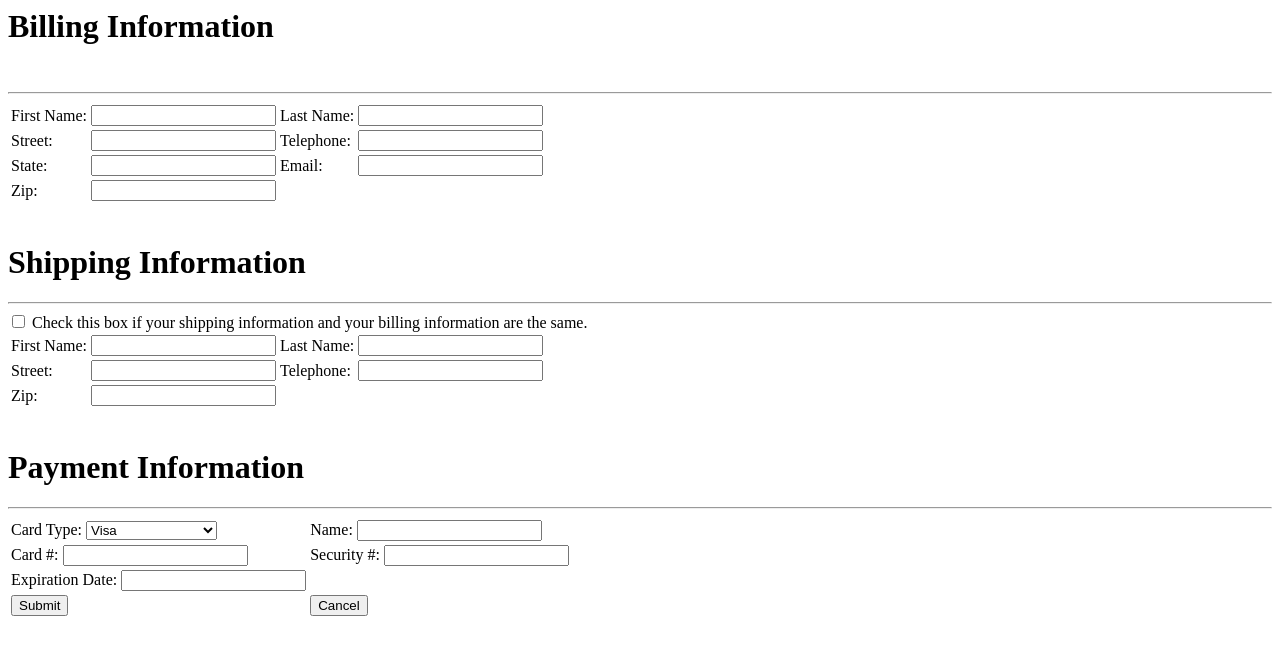
After one commit to ashleypackard/rawr-website, a PHP site: page /checkout.php in a window 1280 px wide. The commit adds this page. Shown: the top 655 px of the page. Run offline with PHP 8.4, Linux system fonts and the light colour scheme.

Commit message:
stuff for James

```diff
--- /dev/null
+++ b/views/checkout.php
@@ -0,0 +1,75 @@
+<div class="col-md-12">
+	<h1>Billing Information</h1><br/><hr>
+	<!--list items in basket-->
+
+	<table id="billing">
+		<tr>
+			<td>First Name: </td>
+			<td><input type="text" id="bill_fname"></input></td>
+			<td>Last Name: </td>
+			<td><input type="text" id="bill_lname"></input></td>
+		</tr>
+		<tr>
+			<td>Street: </td>
+			<td><input type="text" id="bill_street"></input></td>
+			<td>Telephone: </td>
+			<td><input type="text" id="bill_phone"></input></td>
+		</tr>
+		<tr>
+			<td>State: </td>
+			<td><input type="text" id="bill_state"></input></td>
+			<td>Email: </td>
+			<td><input type="text" id="bill_email"></input></td>
+		</tr>
+		<tr>
+			<td>Zip: </td>
+			<td><input type="text" id="zip"></input></td>
+		</tr>
+	</table><br/>
+	<h1>Shipping Information</h1><hr>
+	<input type="checkbox" name="shipping" id="ship_and_bill" onClick="hideshipping()"></input> Check this box if your shipping information and your billing information are the same.<br/>
+
+	<table id="Shipping">
+		<tr>
+			<td>First Name: </td>
+			<td><input type="text" id="ship_fname"></input></td>
+			<td>Last Name: </td>
+			<td><input type="text" id="ship_lname"></input></td>
+		</tr>
+		<tr>
+			<td>Street: </td>
+			<td><input type="text" id="ship_street"></input></td>
+			<td>Telephone: </td>
+			<td><input type="text" id="ship_phone"></input></td>
+		</tr>
+		<tr>
+			<td>Zip: </td>
+			<td><input type="text" id="zip"></input></td>
+		</tr>
+	</table><br>
+
+	<h1>Payment Information</h1><hr>
+	<table id="payment">
+		<tr>
+			<td>Card Type: <select>
+					<option value= "Visa">Visa</option>
+					<option value = "Mastercard">Mastercard</option>
+					<option value = "AmericanExp">American Express</option>
+					<option value = "Discover">Discover Card</option>
+				</select>
+			</td>
+			<td>Name: <input type="text" id="card_name"></input></td>
+		</tr>
+		<tr>
+			<td>Card #: <input type="text" id="card_num"></input></td>
+			<td>Security #: <input type="text" id="sec_num"></input></td>
+		</tr>
+		<tr>
+			<td>Expiration Date: <input type="text" id="exp"></input></td>
+		</tr>
+		<tr>
+			<td><button type="submit" onClick="validateCheckout()">Submit</button></td>
+			<td><button type="cancel" onClick="cancelCheckout()">Cancel</button></td>
+		</tr>
+	</table>
+</div>
--- a/views/purchase.php
+++ b/views/purchase.php
@@ -627,6 +627,7 @@
 						</tr>
 					</tbody>
 				</table>
+				<button type="submit" onClick="CheckoutForm()">Checkout</button>
 			</div>
 		</div>
 	</div>
```
Also changed, not shown: assets/scripts/connect.php (added, +11 -0 lines), assets/scripts/home_script.js (+16 -0 lines).
